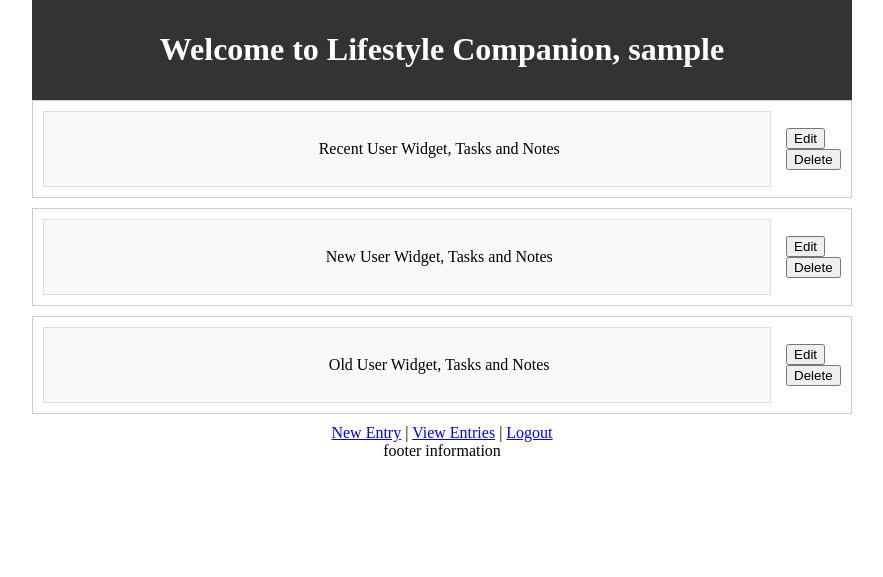
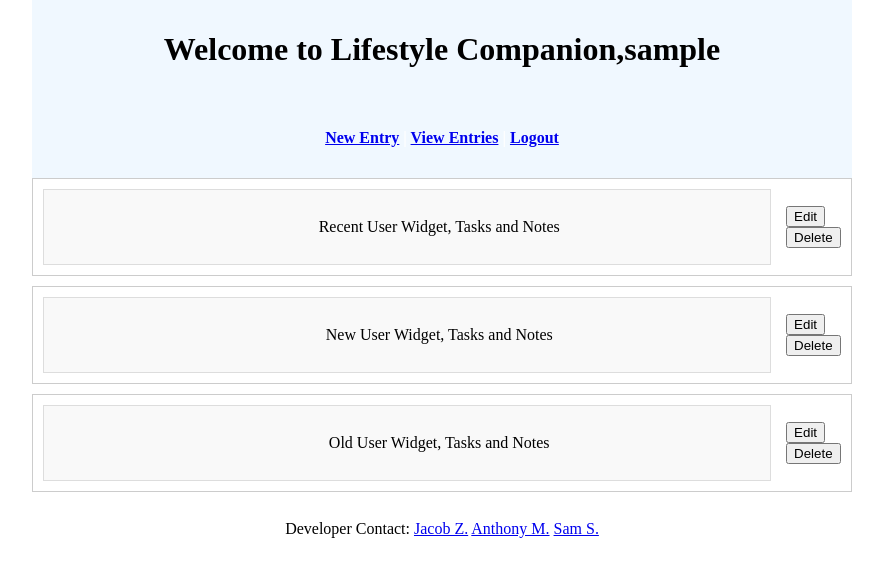
Before and after one commit to JZarins2324/itcapstone_lifestyleapp, a PHP site: page /pages/home.php in a window 1280 px wide. Shown: the top 577 px of the page, without its empty margins (198-1081 px from the left). Run offline with PHP 8.4, Linux system fonts and the light colour scheme; the visitor is signed in with stand-in values (Sample User, id 1).

Commit message:
homepage changes to header footer and css

```diff
--- a/assets/css/home.css
+++ b/assets/css/home.css
@@ -1,16 +1,23 @@
 
 .site-header {
-	background-color: #333;
+	background-color: #f0f8ff;
 	color: white;
 	padding: 10px 20px;
 	display: flex;
 	justify-content: center;
+	align-items: center;
+	flex-direction: column;
+	text-align: center;
 }
 
 html, body {
   text-align: center;
 	margin: 0 10%;
 	padding: 0;
+}
+
+.links {
+	align-items: center;
 }
 
 .links-container {
--- a/pages/home.php
+++ b/pages/home.php
@@ -18,7 +18,15 @@ if(!isset($_SESSION["username"])){
 <body>
 
 		<header class="site-header">
-    <h1>Welcome to Lifestyle Companion, <?= $_SESSION["username"] ?></h1>
+    <h1 style="color:black;">Welcome to Lifestyle Companion,<?= $_SESSION["username"]?></h1>
+		<h4>
+		<br>
+		<div id="links">
+		<a href='input.php'>New Entry</a> |
+    <a href='view.php'>View Entries</a> |
+    <a href='../server/logout.php'>Logout</a>
+	  </div>
+	</h4>
 		</header>
 		<div class="layout">
     <aside class="left-aside"></aside>
@@ -63,14 +71,21 @@ if(!isset($_SESSION["username"])){
 		</div>
 		<script src="../assets/js/toggleSelection.js"></script>
 		<div class="links-container">
-		<a href='input.php'>New Entry</a> |
-    <a href='view.php'>View Entries</a> |
-    <a href='../server/logout.php'>Logout</a>
+		<footer class="site-footer">
+
+
+		<br>
+		Developer Contact:
+		<a href="mailto:webmaster@example.com">Jacob Z.</a>
+		<a href="mailto:amorford@student.cvtc.edu">Anthony M.</a>
+		<a href="mailto:webmaster@example.com">Sam S.</a>
+
+		</footer>
 		</div>
 		</main>
 		<aside class="right-aside"></aside>
 		</div>
-		<footer class="site-footer">footer information</footer>
+
 
 </body>
 </html>
```
